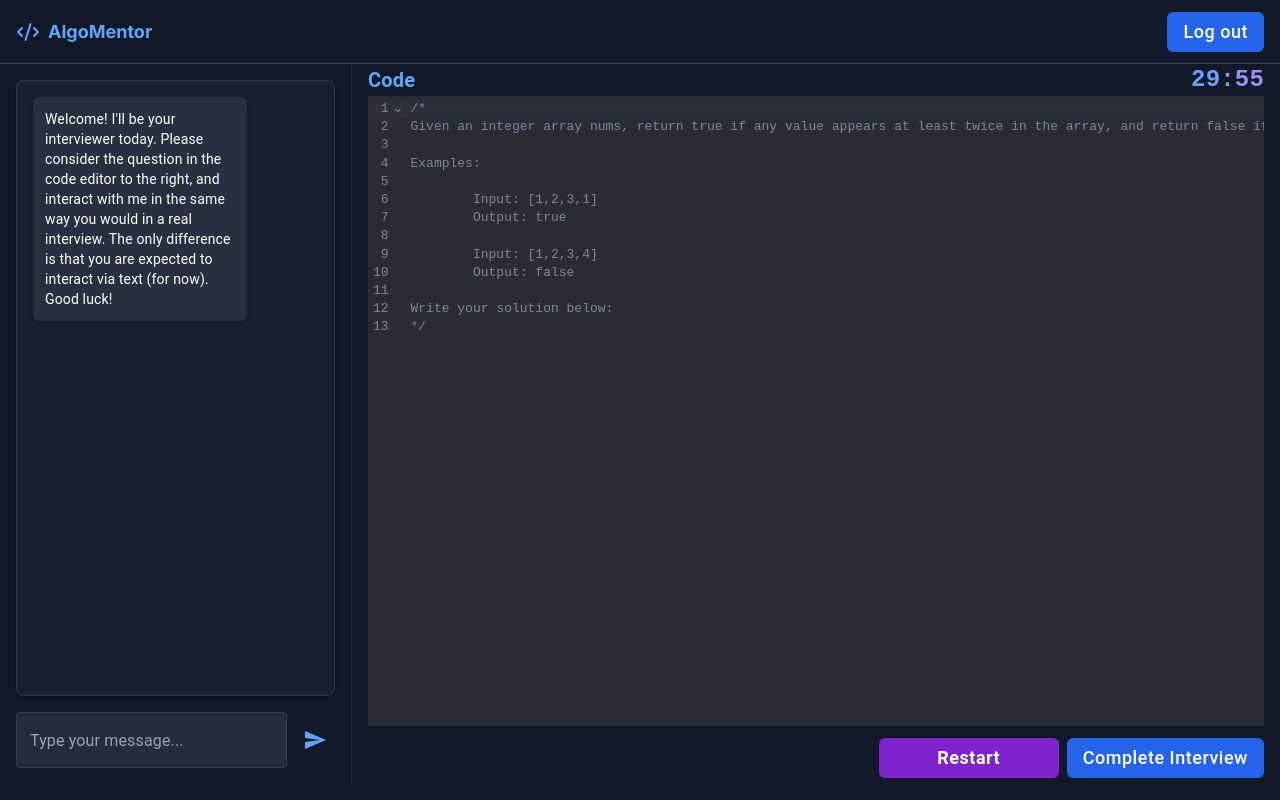
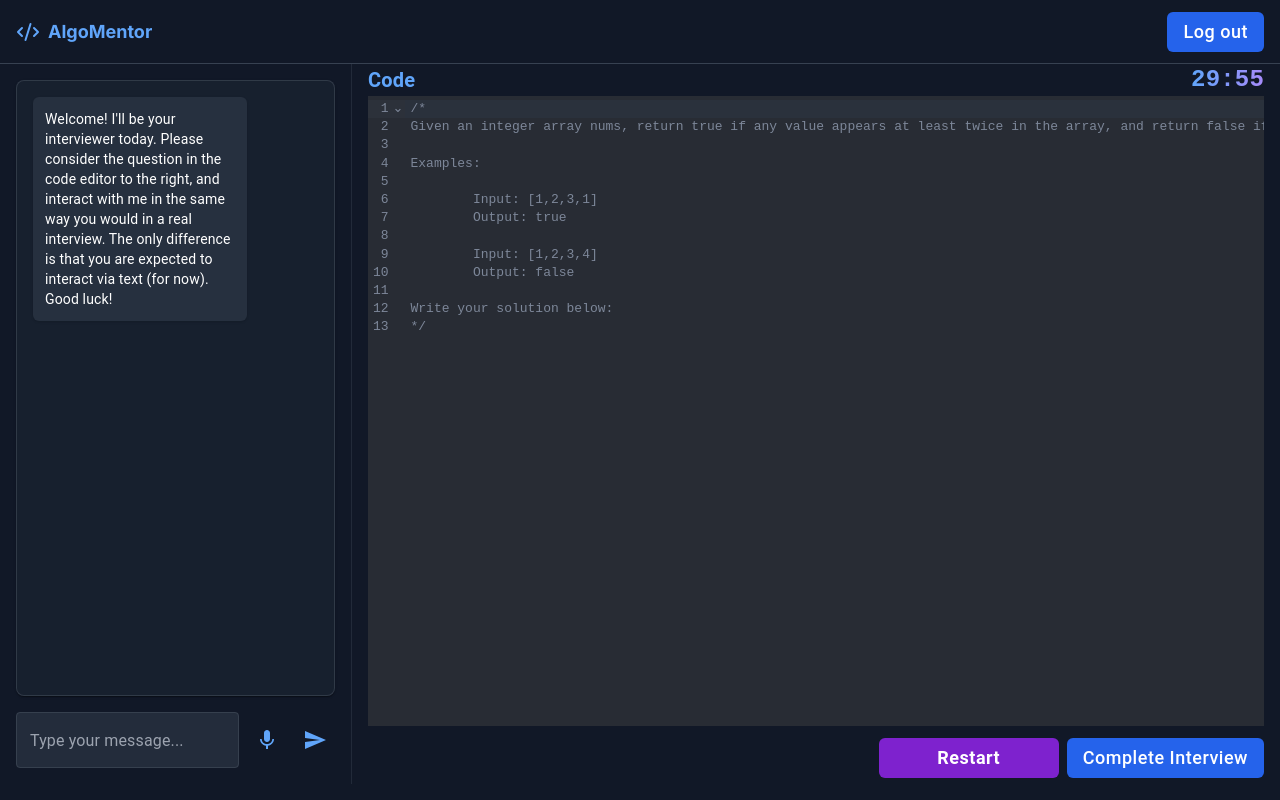
Before and after one commit to gabrielchuv/ai-interviewer, a Next.js app: page /interview in a window 1280 px wide. Built offline with nearby package versions, Linux system fonts and the light colour scheme; no server answers; sample sign-in values are in the browser's storage.

Commit message:
Add speech to text using the web speech API

```diff
--- a/app/components/ChatInput.tsx
+++ b/app/components/ChatInput.tsx
@@ -1,6 +1,7 @@
 import { Box, TextField, IconButton } from "@mui/material";
-import { Dispatch, KeyboardEventHandler, SetStateAction } from "react";
-import { MdSend } from "react-icons/md";
+import { Dispatch, KeyboardEventHandler, SetStateAction, useState, useEffect } from "react";
+import { MdSend, MdMic, MdStop } from "react-icons/md";
+import { stt } from "../services/stt";
 
 interface ChatInputProps {
   input: string;
@@ -9,6 +10,13 @@ interface ChatInputProps {
 }
 
 export function ChatInput({ input, setInput, handleSubmit }: ChatInputProps) {
+  const [isListening, setIsListening] = useState(false);
+  const [isSTTSupported, setIsSTTSupported] = useState(false);
+
+  useEffect(() => {
+    setIsSTTSupported(stt.isSupported());
+  }, []);
+
   const handleKeyDown: KeyboardEventHandler<HTMLDivElement> = (event) => {
     if (event.key === "Enter") {
       event.preventDefault();
@@ -19,6 +27,20 @@ export function ChatInput({ input, setInput, handleSubmit }: ChatInputProps) {
       }
     }
   };
+
+  const toggleListening = () => {
+    if (isListening) {
+      const finalText = stt.stopListening();
+      setInput((prev) => prev + finalText);
+      setIsListening(false);
+    } else {
+      const started = stt.startListening((text) => {
+        setInput(text);
+      });
+      setIsListening(started);
+    }
+  };
+
   return (
     <Box
       sx={{
@@ -63,6 +85,22 @@ export function ChatInput({ input, setInput, handleSubmit }: ChatInputProps) {
         }}
         onKeyDown={handleKeyDown}
       />
+      {isSTTSupported && (
+        <IconButton
+          onClick={toggleListening}
+          sx={{
+            marginBottom: "8px",
+            color: isListening ? "#EF4444" : "#60A5FA", // red-500 when recording, blue-400 when not
+            "&:hover": {
+              backgroundColor: isListening
+                ? "rgba(239, 68, 68, 0.1)"
+                : "rgba(96, 165, 250, 0.1)",
+            },
+          }}
+        >
+          {isListening ? <MdStop /> : <MdMic />}
+        </IconButton>
+      )}
       <IconButton
         onClick={handleSubmit}
         sx={{
--- /dev/null
+++ b/app/services/stt.ts
@@ -0,0 +1,108 @@
+interface IWindow extends Window {
+  webkitSpeechRecognition: any;
+  SpeechRecognition: any;
+}
+
+// Singleton to manage speech recognition state
+class STTService {
+  private static instance: STTService;
+  private recognition: any = null;
+  private isListening: boolean = false;
+  private onInterimResult: ((text: string) => void) | null = null;
+  private accumulatedText: string = '';
+
+  private constructor() {
+    if (typeof window !== 'undefined') {
+      // Initialize Web Speech API
+      const SpeechRecognition = ((window as unknown) as IWindow).SpeechRecognition || ((window as unknown) as IWindow).webkitSpeechRecognition;
+      if (SpeechRecognition) {
+        this.recognition = new SpeechRecognition();
+        this.setupRecognition();
+      }
+    }
+  }
+
+  private setupRecognition() {
+    if (!this.recognition) return;
+
+    this.recognition.continuous = true;
+    this.recognition.interimResults = true;
+    this.recognition.lang = 'en-US';
+
+    this.recognition.onresult = (event: any) => {
+      let interimTranscript = '';
+      let finalTranscript = '';
+
+      for (let i = event.resultIndex; i < event.results.length; ++i) {
+        const transcript = event.results[i][0].transcript;
+        if (event.results[i].isFinal) {
+          finalTranscript += transcript;
+          this.accumulatedText += transcript + ' ';
+        } else {
+          interimTranscript += transcript;
+        }
+      }
+
+      // Send interim results for display
+      if (this.onInterimResult) {
+        this.onInterimResult(this.accumulatedText + interimTranscript);
+      }
+    };
+
+    this.recognition.onerror = (event: any) => {
+      console.error('Speech recognition error:', event.error);
+    };
+
+    this.recognition.onend = () => {
+      if (this.isListening) {
+        this.recognition?.start();
+      }
+    };
+  }
+
+  public static getInstance(): STTService {
+    if (!STTService.instance) {
+      STTService.instance = new STTService();
+    }
+    return STTService.instance;
+  }
+
+  public startListening(onInterimResult: (text: string) => void): boolean {
+    if (!this.recognition) {
+      console.error('Speech recognition not supported');
+      return false;
+    }
+
+    if (this.isListening) return true;
+
+    try {
+      this.onInterimResult = onInterimResult;
+      this.isListening = true;
+      this.accumulatedText = '';
+      this.recognition.start();
+      return true;
+    } catch (error) {
+      console.error('Error starting speech recognition:', error);
+      return false;
+    }
+  }
+
+  public stopListening(): string {
+    if (!this.recognition || !this.isListening) {
+      return this.accumulatedText;
+    }
+
+    this.isListening = false;
+    this.recognition.stop();
+    this.onInterimResult = null;
+    const finalText = this.accumulatedText.trim();
+    this.accumulatedText = '';
+    return finalText;
+  }
+
+  public isSupported(): boolean {
+    return !!this.recognition;
+  }
+}
+
+export const stt = STTService.getInstance();
```
